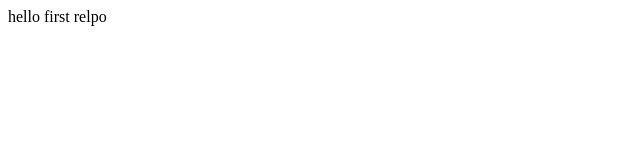
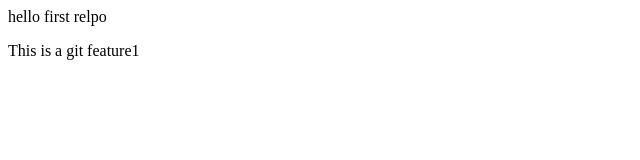
Before and after one commit to rajmore07/localrepo, a plain HTML site: page index.html in a window 1280 px wide. Shown: the whole page, without its empty margins (0-640 px from the left). Drawn offline with Linux system fonts and the light colour scheme.

Commit message:
add new feature

```diff
--- a/index.html
+++ b/index.html
@@ -1 +1,2 @@
 <p>hello first relpo</p>
+<p>This is a git feature1</p>
```
